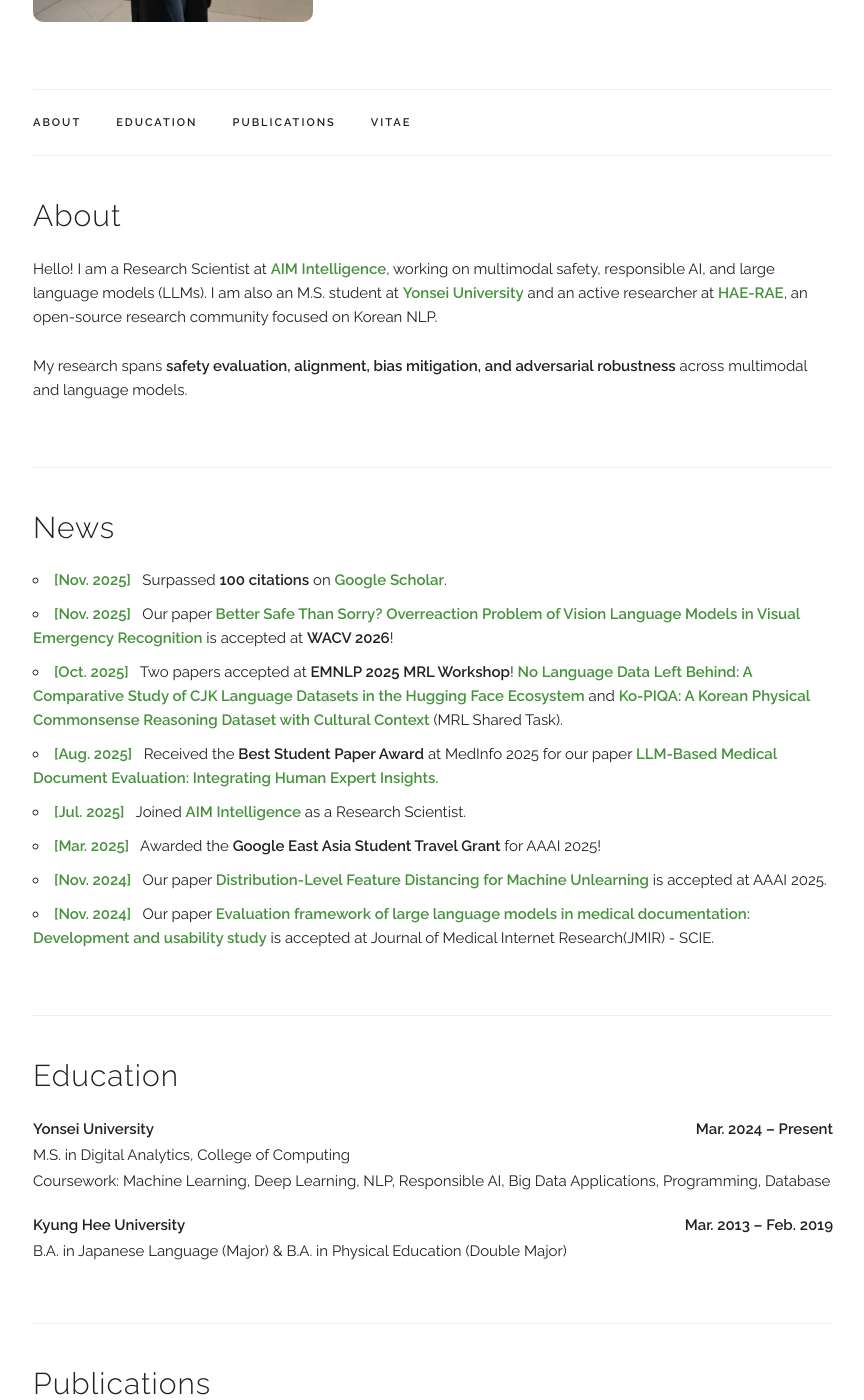
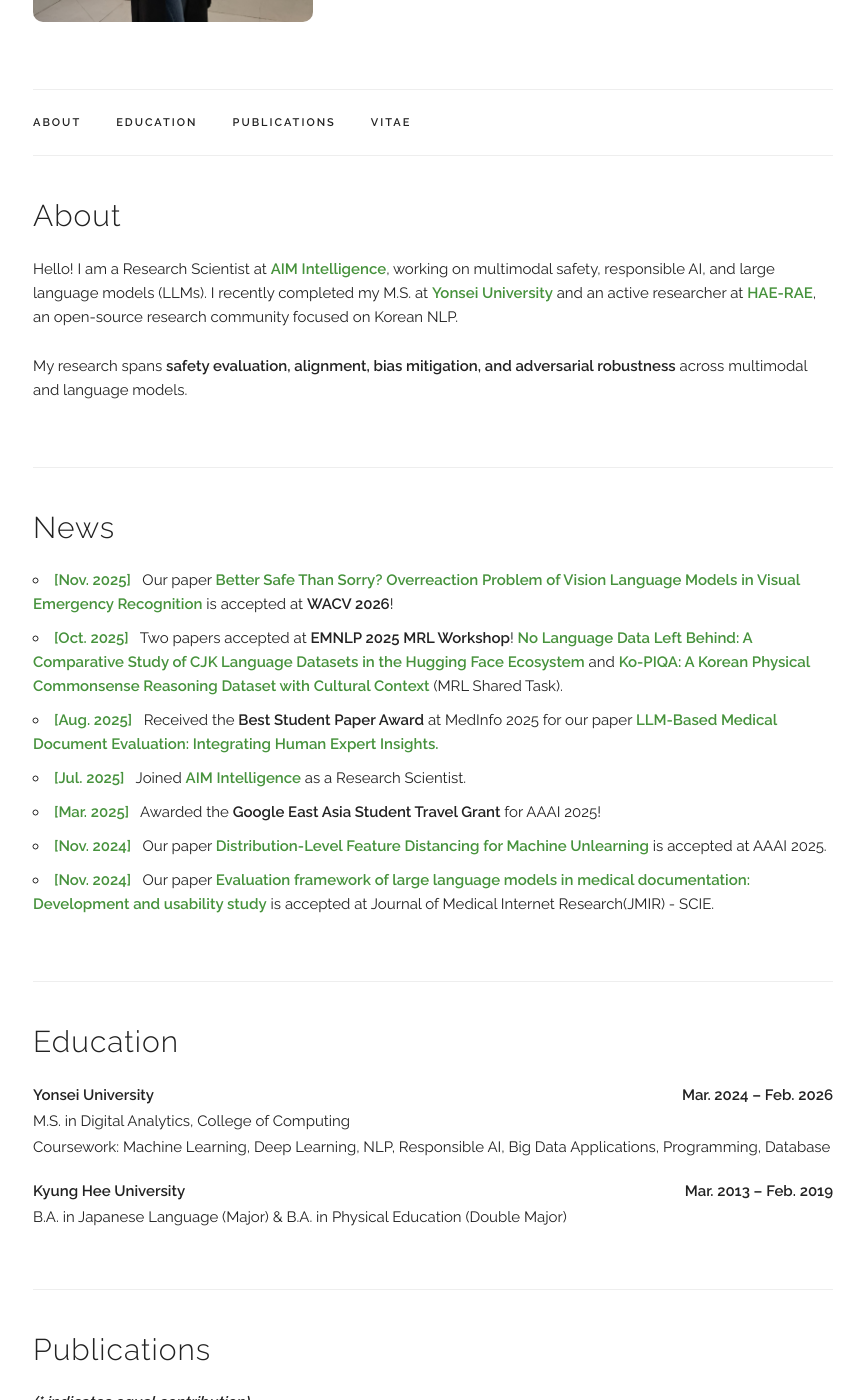
Before and after one commit to Dasol-Choi/dasol-choi.github.io, a Jekyll site: the page built from index.html, in a window 1280 px wide and 1400 px high, scrolled down 293 px. Shown: the whole window, without its empty margins (207-1071 px from the left). Built offline with Jekyll 4.4.1, drawn with Linux system fonts in a browser that asks for light colours; some web fonts are replaced.

Commit message:
Update graduation date to Feb. 2026 and add CV

```diff
--- a/index.html
+++ b/index.html
@@ -8,7 +8,7 @@
     Hello! I am a Research Scientist at
     <a href="https://aim-intelligence.com" target="_blank">AIM Intelligence</a>,
     working on multimodal safety, responsible AI, and large language models (LLMs).
-    I am also an M.S. student at
+    I recently completed my M.S. at
     <a href="https://digitalanalytics.yonsei.ac.kr/digital_analytics/index.do" target="_blank">Yonsei University</a>
     and an active researcher at
     <a href="https://huggingface.co/HAERAE-HUB" target="_blank">HAE-RAE</a>,
@@ -23,10 +23,6 @@
 <div class="docs-section" id="news">
   <h4>News</h4>
     <ul>
-      <li>
-        <b style="color: #46923c;">[Nov. 2025]</b>&nbsp;&nbsp;
-        Surpassed <b>100 citations</b> on <a href="https://scholar.google.com/citations?user=WaszvUgAAAAJ&hl=en&oi=ao" target="_blank">Google Scholar</a>.
-      </li>
       <li>
         <b style="color: #46923c;">[Nov. 2025]</b>&nbsp;&nbsp;
         Our paper <a href="https://arxiv.org/abs/2505.15367" target="_blank">Better Safe Than Sorry? Overreaction Problem of Vision Language Models in Visual Emergency Recognition</a> is accepted at <b>WACV 2026</b>!
@@ -62,7 +58,7 @@
 <div class="docs-section" id="education">
   <h4>Education</h4>
   <div class="paper">
-    <p class="title"><b>Yonsei University<b style="float:right;">Mar. 2024 – Present</b></b></p>
+    <p class="title"><b>Yonsei University<b style="float:right;">Mar. 2024 – Feb. 2026</b></b></p>
     <p>M.S. in Digital Analytics, College of Computing</p>
     <p>Coursework: Machine Learning, Deep Learning, NLP, Responsible AI, Big Data Applications, Programming, Database</p>
   </div>
```
Also changed, not shown: 1 other file.
